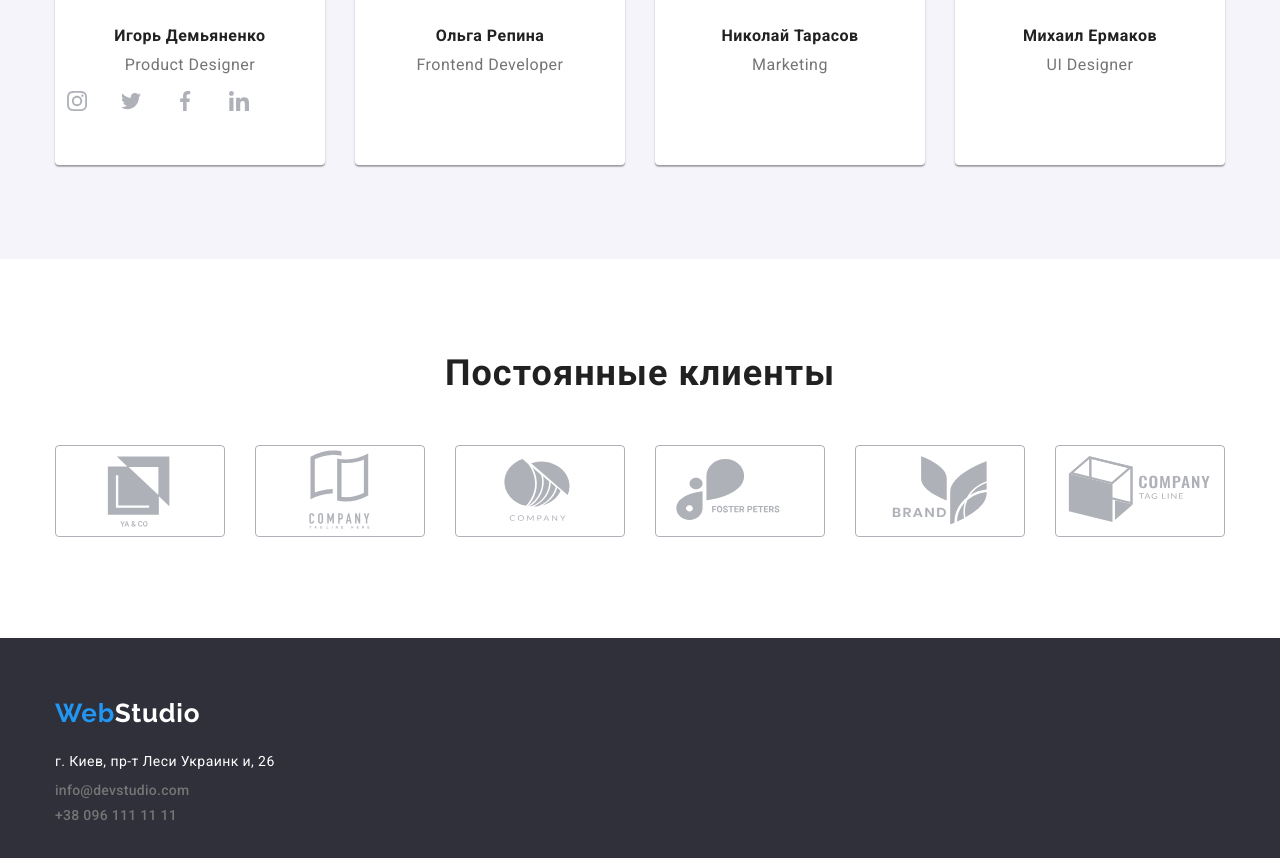
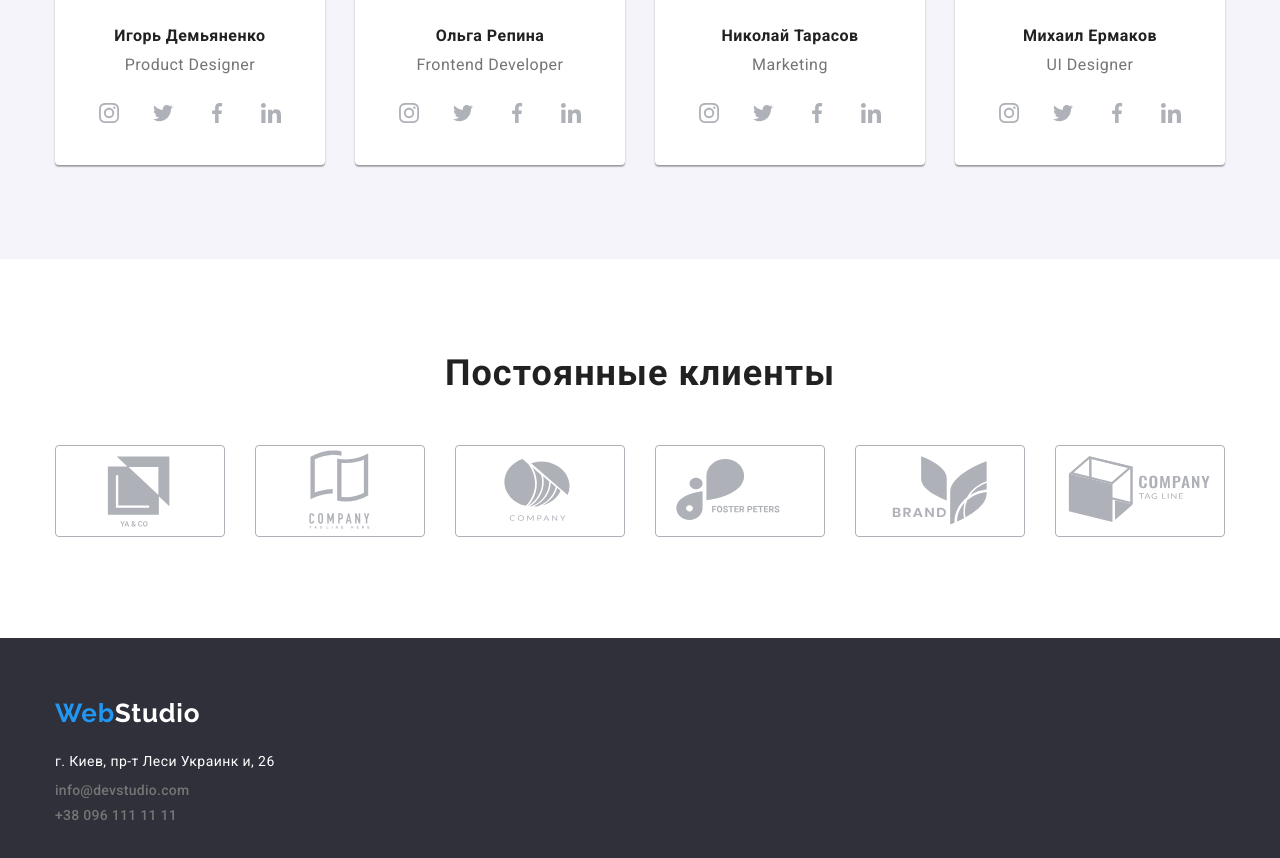
Before and after one commit to Vlad-Yavizhyn/goit-markup-hw-04, a plain HTML site: page index.html in a window 1280 px wide. Shown: the part 1895-2753 px from the top of the page. Drawn offline with nearby package versions, Linux system fonts and the light colour scheme.

Commit message:
social net cards done (except hover focus)

```diff
--- a/css/styles.css
+++ b/css/styles.css
@@ -340,16 +340,18 @@ img {
 
 .social-net {
   display: flex;
-  width: 206px;
+  justify-content: center;
+  width: 270px;
   margin-top: 16px;
 }
 
 .social-icon {
-  width: 20px;
-  height: 20px;
 }
 
 .social-thumb {
+  display: flex;
+  align-items: center;
+  justify-content: center;
   width: 44px;
   height: 44px;
 }
--- a/index.html
+++ b/index.html
@@ -113,22 +113,22 @@
                 <p class="our-team-text">Product Designer</p>
                 <ul class="social-net">
                   <li class="social-thumb">
-                    <svg class="social-icon">
+                    <svg class="social-icon" width="20px" height="20px">
                       <use href="../images/symbol-defs.svg#icon-instagram-2"></use>
                     </svg>
                   </li>
                   <li class="social-thumb">
-                    <svg class="social-icon">
+                    <svg class="social-icon" width="20px" height="20px">
                       <use href="../images/symbol-defs.svg#icon-twitter-1"></use>
                     </svg>
                   </li>
                   <li class="social-thumb">
-                    <svg class="social-icon">
+                    <svg class="social-icon" width="20px" height="20px">
                       <use href="../images/symbol-defs.svg#icon-facebook-1"></use>
                     </svg>
                   </li>
                   <li class="social-thumb">
-                    <svg class="social-icon">
+                    <svg class="social-icon" width="20px" height="20px">
                       <use href="../images/symbol-defs.svg#icon-linkedin-1"></use>
                     </svg>
                   </li>
@@ -140,6 +140,28 @@
               <div class="team-box">
                 <h3 class="our-team-name">Ольга Репина</h3>
                 <p class="our-team-text">Frontend Developer</p>
+                <ul class="social-net">
+                  <li class="social-thumb">
+                    <svg class="social-icon" width="20px" height="20px">
+                      <use href="../images/symbol-defs.svg#icon-instagram-2"></use>
+                    </svg>
+                  </li>
+                  <li class="social-thumb">
+                    <svg class="social-icon" width="20px" height="20px">
+                      <use href="../images/symbol-defs.svg#icon-twitter-1"></use>
+                    </svg>
+                  </li>
+                  <li class="social-thumb">
+                    <svg class="social-icon" width="20px" height="20px">
+                      <use href="../images/symbol-defs.svg#icon-facebook-1"></use>
+                    </svg>
+                  </li>
+                  <li class="social-thumb">
+                    <svg class="social-icon" width="20px" height="20px">
+                      <use href="../images/symbol-defs.svg#icon-linkedin-1"></use>
+                    </svg>
+                  </li>
+                </ul>
               </div>
             </li>
             <li class="our-team-item">
@@ -147,6 +169,28 @@
               <div class="team-box">
                 <h3 class="our-team-name">Николай Тарасов</h3>
                 <p class="our-team-text">Marketing</p>
+                <ul class="social-net">
+                  <li class="social-thumb">
+                    <svg class="social-icon" width="20px" height="20px">
+                      <use href="../images/symbol-defs.svg#icon-instagram-2"></use>
+                    </svg>
+                  </li>
+                  <li class="social-thumb">
+                    <svg class="social-icon" width="20px" height="20px">
+                      <use href="../images/symbol-defs.svg#icon-twitter-1"></use>
+                    </svg>
+                  </li>
+                  <li class="social-thumb">
+                    <svg class="social-icon" width="20px" height="20px">
+                      <use href="../images/symbol-defs.svg#icon-facebook-1"></use>
+                    </svg>
+                  </li>
+                  <li class="social-thumb">
+                    <svg class="social-icon" width="20px" height="20px">
+                      <use href="../images/symbol-defs.svg#icon-linkedin-1"></use>
+                    </svg>
+                  </li>
+                </ul>
               </div>
             </li>
             <li class="our-team-item">
@@ -154,6 +198,28 @@
               <div class="team-box">
                 <h3 class="our-team-name">Михаил Ермаков</h3>
                 <p class="our-team-text">UI Designer</p>
+                <ul class="social-net">
+                  <li class="social-thumb">
+                    <svg class="social-icon" width="20px" height="20px">
+                      <use href="../images/symbol-defs.svg#icon-instagram-2"></use>
+                    </svg>
+                  </li>
+                  <li class="social-thumb">
+                    <svg class="social-icon" width="20px" height="20px">
+                      <use href="../images/symbol-defs.svg#icon-twitter-1"></use>
+                    </svg>
+                  </li>
+                  <li class="social-thumb">
+                    <svg class="social-icon" width="20px" height="20px">
+                      <use href="../images/symbol-defs.svg#icon-facebook-1"></use>
+                    </svg>
+                  </li>
+                  <li class="social-thumb">
+                    <svg class="social-icon" width="20px" height="20px">
+                      <use href="../images/symbol-defs.svg#icon-linkedin-1"></use>
+                    </svg>
+                  </li>
+                </ul>
               </div>
             </li>
           </ul>
```
